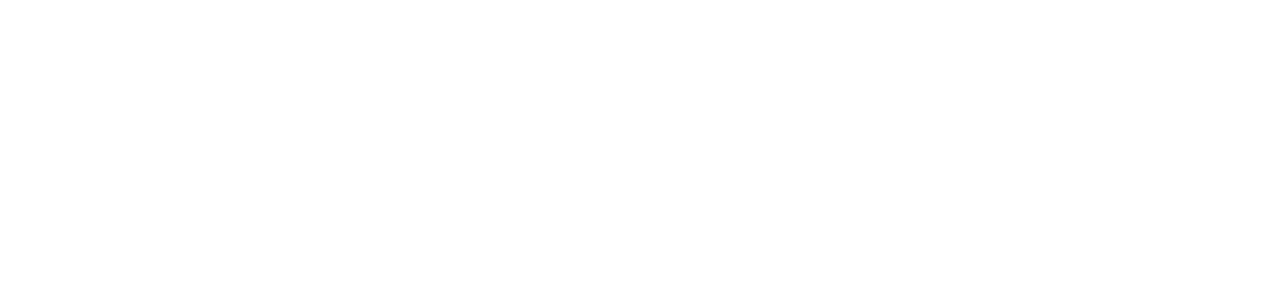
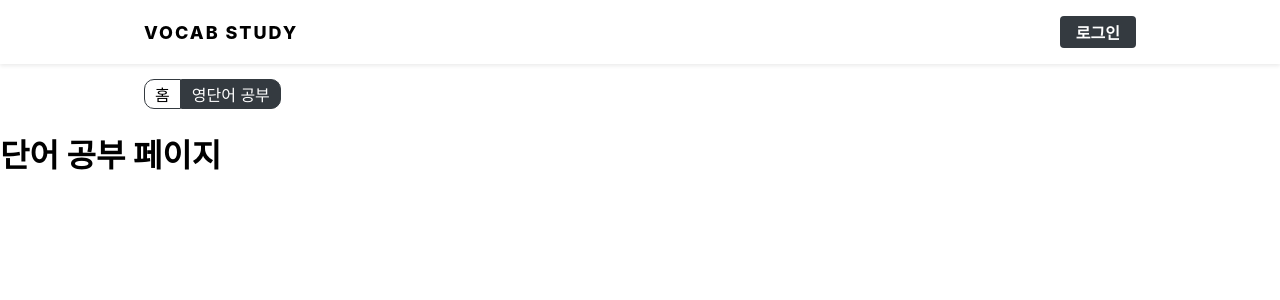
Before and after one commit to jdjhaha4/vocab-react, a React app: page /vocab in a window 1280 px wide. Shown: the top 300 px of the page. Built offline with nearby package versions, Linux system fonts and the light colour scheme.

Commit message:
navigation 코드 수정

```diff
--- a/src/App.js
+++ b/src/App.js
@@ -3,6 +3,7 @@ import {Route} from 'react-router-dom';
 import LoginPage from "./pages/LoginPage";
 import RegisterPage from "./pages/RegisterPage";
 import MainPage from "./pages/MainPage";
+import VocabStudyPage from "./pages/VocabStudyPage";
 
 function App() {
   return (
@@ -10,6 +11,7 @@ function App() {
       <Route component={MainPage} path={['/@:username','/']} exact />
       <Route component={LoginPage} path="/login" />
       <Route component={RegisterPage} path="/register"/>
+      <Route component={VocabStudyPage} path="/vocab"/>
     </>
   );
 }
--- a/src/components/auth/AuthForm.js
+++ b/src/components/auth/AuthForm.js
@@ -96,9 +96,9 @@ const AuthForm = ({
     });
 
     setModal(nextState);
-    if(modal.type == "login"){
+    if(modal.type === "login"){
       setError(null);
-    }else if(modal.type == validationError.type){
+    }else if(modal.type === validationError.type){
       const nextState = produce(validationError, (draft) => {
         draft['status'] = false;
       });
@@ -117,7 +117,7 @@ const AuthForm = ({
   }, [error]);
 
   useEffect(() => {
-    if (type === 'register' && validationError.status == true) {
+    if (type === 'register' && validationError.status === true) {
       const nextState = produce(modal, (draft) => {
         draft['type'] = validationError.type;
         draft['visible'] = true;
@@ -130,13 +130,13 @@ const AuthForm = ({
   }, [validationError]);
 
   useEffect(() => {
-    if (type === 'register' && form.id != '') {
+    if (type === 'register' && form.id !== '') {
       onIdDuplCheck();
     }
   }, [form.id]);
 
   useEffect(() => {
-    if (type === 'register' && form.id == '') {
+    if (type === 'register' && form.id === '') {
       onIdDuplInit();
     }
   }, [form.idDuplCheck]);
--- a/src/components/common/Navigation.js
+++ b/src/components/common/Navigation.js
@@ -1,8 +1,9 @@
-import React from "react";
-import styled from "styled-components";
-import Responsive from "./Responsive";
-import {Link} from 'react-router-dom';
-import palette from "../../lib/styles/palette";
+import React from 'react';
+import styled from 'styled-components';
+import Responsive from './Responsive';
+import { Link } from 'react-router-dom';
+import palette from '../../lib/styles/palette';
+import { useEffect } from 'react';
 
 const NavigationBlock = styled.div`
   margin-top: 15px;
@@ -11,7 +12,7 @@ const NavigationBlock = styled.div`
 const Wrapper = styled(Responsive)`
   overflow: hidden;
   .item {
-      float:left;
+    float: left;
   }
   .item:first-child > a {
     border-radius: 10px 0 0 10px;
@@ -19,7 +20,6 @@ const Wrapper = styled(Responsive)`
   .item:last-child > a {
     border-radius: 0 10px 10px 0;
   }
-
 `;
 
 const StyledLink = styled(Link)`
@@ -36,21 +36,42 @@ const StyledLink = styled(Link)`
     background: ${palette.gray[6]};
     color: white;
   }
-
 `;
 
-const Navigation = () =>{
+const Navigation = ({ menuId, onChangeMenuId, pageMenuId }) => {
+  useEffect(()=>{
+    if(pageMenuId != undefined && menuId !== pageMenuId){
+      onChangeMenuId(pageMenuId);
+    }
+  },[]);
   return (
     <NavigationBlock>
       <Wrapper>
-                <div className="item"><StyledLink className="active">홈</StyledLink></div>
-                <div className="item"><StyledLink>조사</StyledLink></div>
-                <div className="item"><StyledLink>투표</StyledLink></div>
-                <div className="item"><StyledLink>양식</StyledLink></div>
-                <div className="item"><StyledLink>내항목</StyledLink></div>
+        <div className="item">
+          <StyledLink
+            className={menuId === 'home' ? 'active' : ''}
+            to="/"
+            onClick={() => {
+              onChangeMenuId('home');
+            }}
+          >
+            홈
+          </StyledLink>
+        </div>
+        <div className="item">
+          <StyledLink
+            className={menuId === 'vocab' ? 'active' : ''}
+            to="/vocab"
+            onClick={() => {
+              onChangeMenuId('vocab');
+            }}
+          >
+            영단어 공부
+          </StyledLink>
+        </div>
       </Wrapper>
     </NavigationBlock>
-    )
-}
+  );
+};
 
 export default Navigation;
--- a/src/containers/auth/RegisterForm.js
+++ b/src/containers/auth/RegisterForm.js
@@ -1,4 +1,4 @@
-import React, { useEffect } from 'react';
+import React, { useEffect, useCallback } from 'react';
 import { useDispatch, useSelector } from 'react-redux';
 import { withRouter } from 'react-router-dom';
 import {
@@ -17,7 +17,6 @@ import {check} from '../../modules/user';
 const RegisterForm = ({history}) => {
   const [error, setError] = useState(null);
 
-  const [passwordConfirmError, setPasswordConfirmError] = useState(false);
   const [validationError, setValidationError] = useState({
     type: 'passwordConfirm',
     status: false,
@@ -47,7 +46,6 @@ const RegisterForm = ({history}) => {
     e.preventDefault();
     const { id, idDuplCheck, nickname, password, passwordConfirm } = form;
     if (password !== passwordConfirm) {
-      setPasswordConfirmError(true);
       const nextState = produce(validationError, (draft) => {
         draft['type'] = 'passwordConfirm';
         draft['status'] = true;
@@ -76,6 +74,14 @@ const RegisterForm = ({history}) => {
     const { id } = form;
     dispatch(idDuplCheck({ id }));
   };
+
+  const onIdDuplInit = useCallback(
+    () => {
+      dispatch(idDuplInit());
+    },
+    [form.idDuplCheck]
+  );
+
   //컴포넌트가 처음 렌더링될 때 form을 초기화함
   useEffect(() => {
     dispatch(initializeForm('register'));
@@ -121,9 +127,7 @@ const RegisterForm = ({history}) => {
       onChange={onChange}
       onSubmit={onSubmit}
       onIdDuplCheck={onIdDuplCheck}
-      onIdDuplInit={() => {
-        dispatch(idDuplInit());
-      }}
+      onIdDuplInit={onIdDuplInit}
       validationError={validationError}
       setValidationError={setValidationError}
     />
--- /dev/null
+++ b/src/containers/common/NavigationContainer.js
@@ -0,0 +1,23 @@
+import React, { useCallback } from 'react';
+import { useDispatch, useSelector } from 'react-redux';
+import Navigation from '../../components/common/Navigation';
+import { changeNaviMenu } from '../../modules/navigation';
+
+const NavigationContainer = ({ pageMenuId }) => {
+  const dispatch = useDispatch();
+
+  const { menu_id } = useSelector(({ navigation }) => ({
+    menu_id: navigation.menu_id,
+  }));
+
+  const onChangeMenuId = useCallback(
+    (menu_id) => {
+      dispatch(changeNaviMenu(menu_id));
+    },
+    [menu_id],
+  );
+
+  return <Navigation menuId={menu_id} onChangeMenuId={onChangeMenuId} pageMenuId={pageMenuId}/>;
+};
+
+export default NavigationContainer;
--- /dev/null
+++ b/src/lib/createDelayRequestSaga.js
@@ -0,0 +1,26 @@
+import {call, put, delay} from 'redux-saga/effects';
+import { startLoading, finishLoading } from '../modules/loading';
+
+export default function createDelayRequestSaga(type, request) {
+    const SUCCESS = `${type}_SUCCESS`;
+    const FAILURE = `${type}_FAILURE`;
+
+    return function*(action){
+        yield put(startLoading(type)); //로딩 시작
+        try{
+            yield delay(500);
+            const response = yield call(request, action.payload);
+            yield put({
+                type: SUCCESS,
+                payload: response.data,
+            });
+        }catch(e) {
+            yield put({
+                type: FAILURE,
+                payload: e,
+                error: true,
+            });
+        }
+        yield put(finishLoading(type)); //로딩 끝
+    };
+}
--- a/src/modules/auth.js
+++ b/src/modules/auth.js
@@ -4,6 +4,7 @@ import { takeLatest } from 'redux-saga/effects';
 import createRequestSaga, {
   createRequestActionTypes,
 } from '../lib/createRequestSaga';
+import createDelayRequestSaga from '../lib/createDelayRequestSaga';
 import * as authAPI from '../lib/api/auth';
 
 const CHANGE_FIELD = 'auth/CHANGE_FIELD';
@@ -52,7 +53,7 @@ export const idDuplInit = createAction(ID_DUPL_INIT);
 //사가 생성
 const registerSaga = createRequestSaga(REGISTER, authAPI.register);
 const loginSaga = createRequestSaga(LOGIN, authAPI.login);
-const idDuplCheckSaga = createRequestSaga(ID_DUPL_CHECK, authAPI.idDuplCheck);
+const idDuplCheckSaga = createDelayRequestSaga(ID_DUPL_CHECK, authAPI.idDuplCheck);
 
 export function* authSaga() {
   yield takeLatest(REGISTER, registerSaga);
--- a/src/modules/index.js
+++ b/src/modules/index.js
@@ -3,11 +3,13 @@ import {all} from 'redux-saga/effects';
 import auth,{authSaga} from './auth';
 import user,{userSaga} from './user';
 import loading from './loading';
+import navigation from './navigation';
 
 const rootReducer = combineReducers({
     auth,
     loading,
     user,
+    navigation,
 });
 
 export function* rootSaga(){
--- /dev/null
+++ b/src/modules/navigation.js
@@ -0,0 +1,24 @@
+import { createAction, handleActions } from 'redux-actions';
+
+const CHANGE_NAVI_MENU = 'navigation/CHANGE_NAVI_MENU';
+
+export const changeNaviMenu = createAction(
+  CHANGE_NAVI_MENU,
+  (menu_id) => menu_id,
+);
+
+const initialState = {
+  menu_id: 'home',
+};
+
+const navigation = handleActions(
+  {
+    [CHANGE_NAVI_MENU]: (state, { payload:  menu_id  }) =>({
+        ...state,
+        menu_id: menu_id,
+      }),
+  },
+  initialState,
+);
+
+export default navigation;
--- a/src/pages/MainPage.js
+++ b/src/pages/MainPage.js
@@ -1,7 +1,7 @@
 import React, { useState, useCallback} from 'react';
 import Button from '../components/common/Button';
 import HeaderContainer from '../containers/common/HeaderContainer';
-import Navigation from '../components/common/Navigation';
+import NavigationContainer from '../containers/common/NavigationContainer';
 import styled from 'styled-components';
 import Responsive from '../components/common/Responsive';
 import palette from '../lib/styles/palette';
@@ -66,7 +66,7 @@ const MainPage = () => {
     <>
       <PageWrapper>
         <HeaderContainer />
-        <Navigation />
+        <NavigationContainer />
         <Wrapper>
           <div className="section_area">
             <div className="recent_item_area">최근 항목</div>
--- /dev/null
+++ b/src/pages/VocabStudyPage.js
@@ -0,0 +1,15 @@
+import React from 'react';
+import HeaderContainer from '../containers/common/HeaderContainer';
+import NavigationContainer from '../containers/common/NavigationContainer';
+
+const VocabStudyPage = () => {
+  return (
+    <>
+      <HeaderContainer />
+      <NavigationContainer pageMenuId="vocab"/>
+      <h1>단어 공부 페이지</h1>
+    </>
+  );
+};
+
+export default VocabStudyPage;
```
Lines whose indentation alone changed are shown as unchanged.
